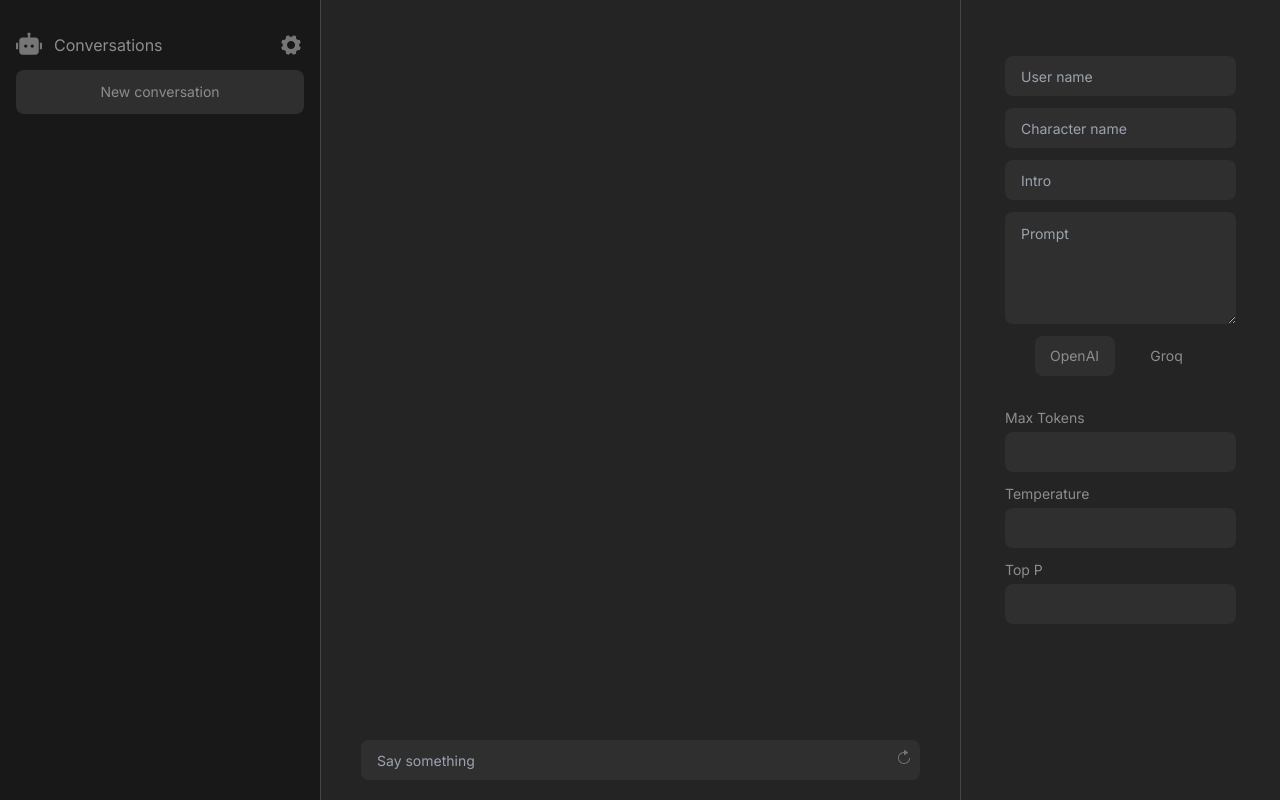
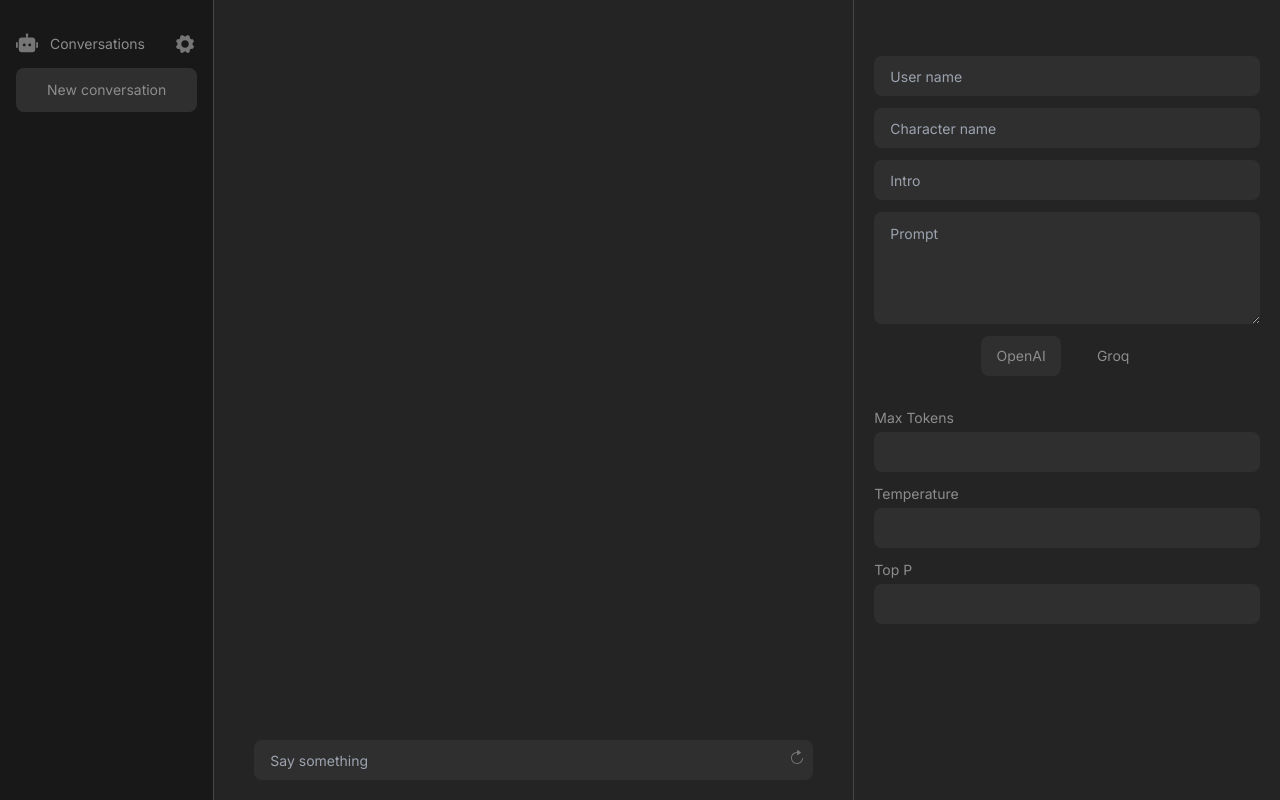
Before and after one commit to EyrisCrafts/The-Prompter, a Next.js app: page / in a window 1280 px wide. Built offline with nearby package versions, Linux system fonts and the light colour scheme.

Commit message:
Updated sizes of sections. Updated padding

```diff
--- a/src/app/page.tsx
+++ b/src/app/page.tsx
@@ -12,7 +12,7 @@ export default function Home() {
     <Toaster />
       <main className="container grid grid-cols-12 max-w-screen-2xl min-h-screen divide-x divide-gray-7">
         {/* Conversations side bar */}
-        <div className="col-span-3 bg-gray-2">
+        <div className="col-span-2 bg-gray-2">
           <SectionConversations />
         </div>
 
@@ -22,7 +22,7 @@ export default function Home() {
         </div>
 
         {/* Configurations section */}
-        <div className="col-span-3">
+        <div className="col-span-4">
           <SectionConfigurations />
         </div>
       </main>
--- a/src/components/SectionConfigurations.tsx
+++ b/src/components/SectionConfigurations.tsx
@@ -18,7 +18,7 @@ export default function SectionConfigurations() {
   const chatProvider = currentConversation?.chatProvider ?? ChatProvider.OpenAI;
 
   return (
-    <div className="px-11 pt-14 space-y-3 h-full ">
+    <div className="px-5 pt-14 space-y-3 h-full ">
       <TextField
         hint={"User name"}
         isHintVisible={true}
--- a/src/components/SectionConversations.tsx
+++ b/src/components/SectionConversations.tsx
@@ -42,13 +42,13 @@ export default function SectionConversations() {
       {/* Title and Settings */}
       <div className="flex flex-row items-center ">
         {/* Logo */}
-        <RiRobot2Fill color="#767676" className="flex-shrink-0" size={26} />
+        <RiRobot2Fill color="#767676" className="flex-shrink-0" size={22} />
         {/* Title */}
-        <div className="text-gray-5 text-md ml-3">Conversations</div>
+        <div className="text-gray-5 text-sm ml-3">Conversations</div>
         {/* Spacer */}
         <div className="flex-grow"></div>
         {/* Settings */}
-        <IoIosSettings onClick={handleSettings} color="#767676" className="cursor-pointer flex-shrink-0" size={26} />
+        <IoIosSettings onClick={handleSettings} color="#767676" className="cursor-pointer flex-shrink-0" size={24} />
       </div>
 
       {/* Start Conversations */}
```
